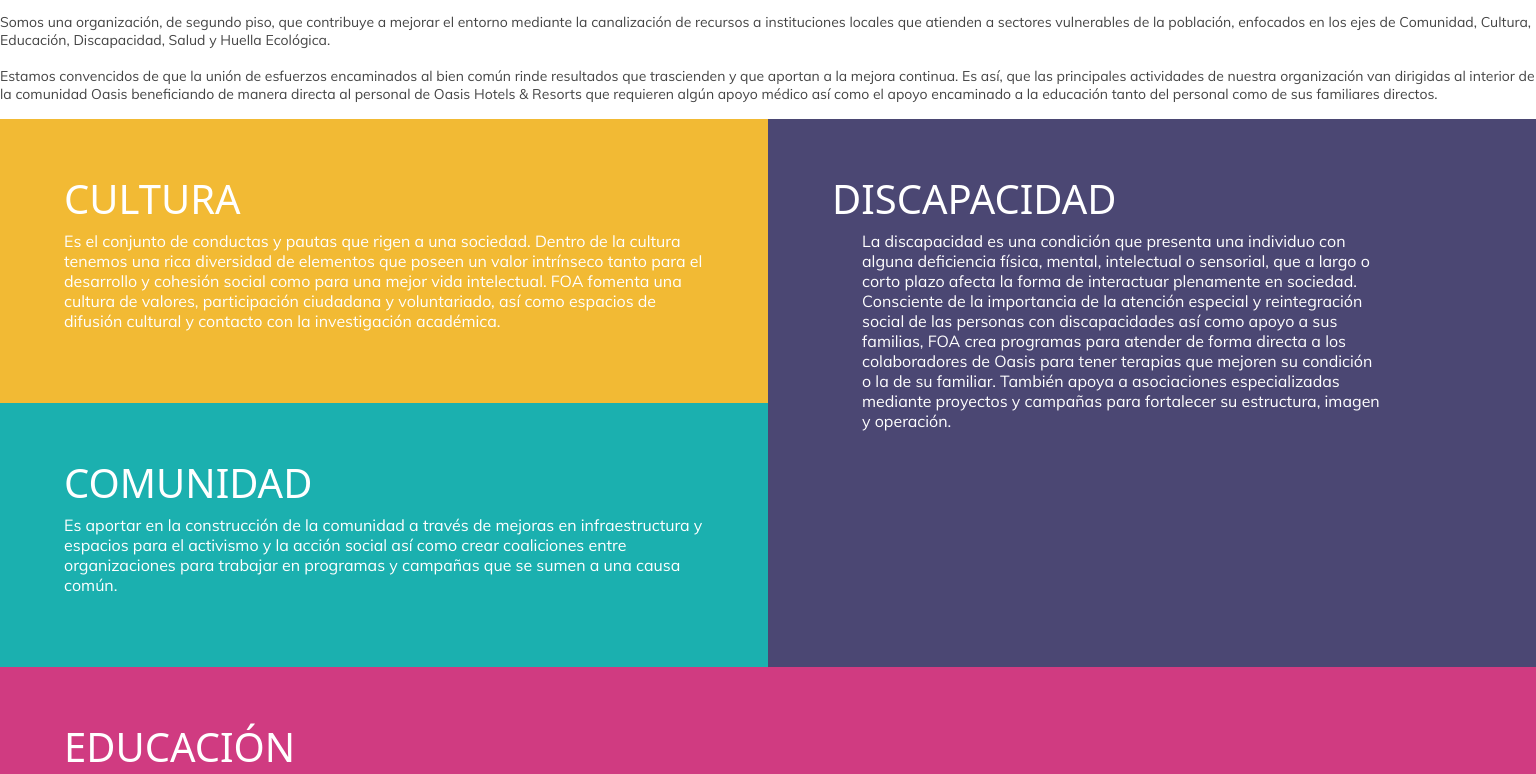
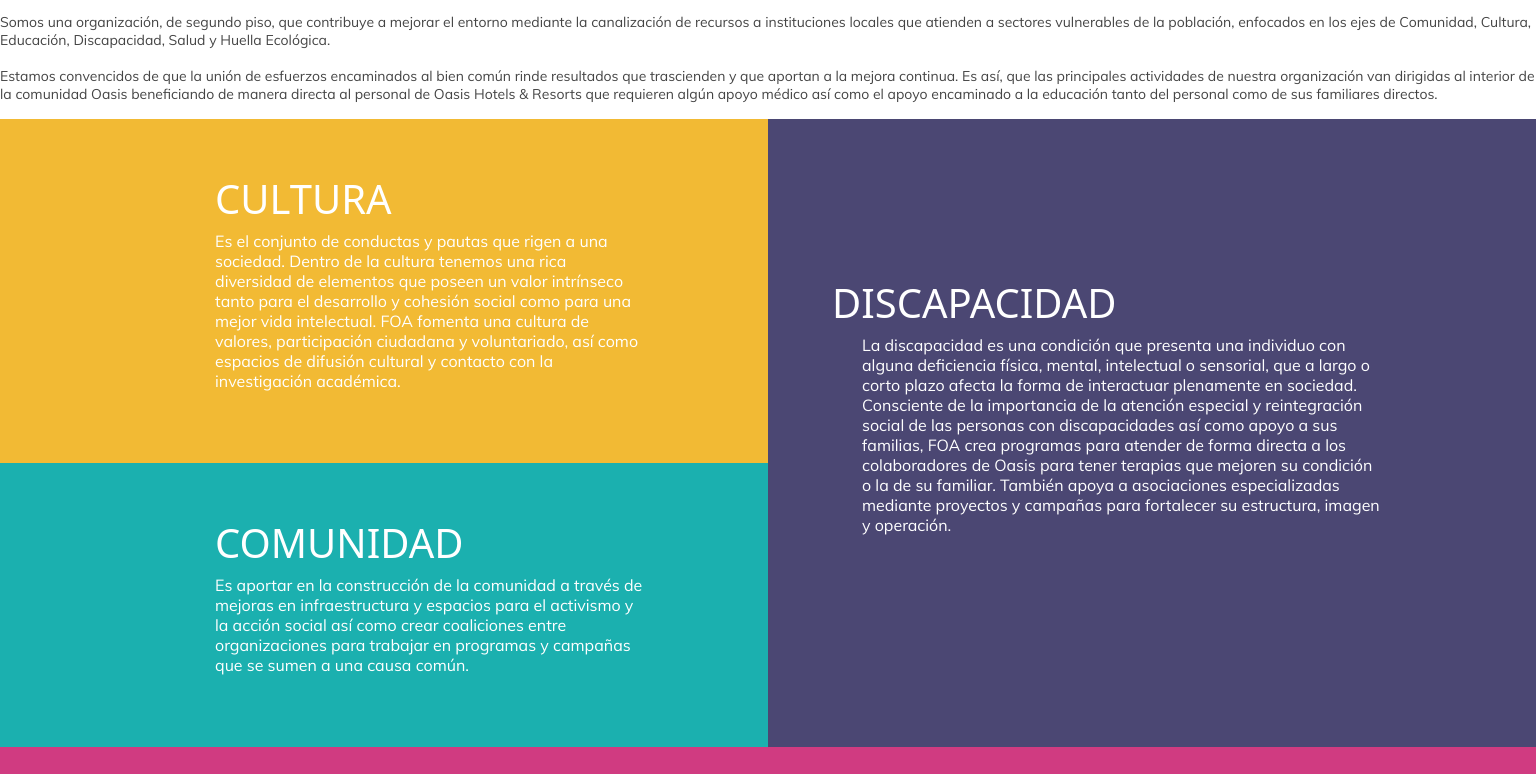
Before and after one commit to hstrejolunaoasis/test-web-bootstrap, a website built with webpack: page index.html in a window 1536 px wide. Shown: the part 739-1513 px from the top of the page. Built offline with nearby package versions, Linux system fonts and the light colour scheme; files whose address does not match are found by name.

Commit message:
cul com y dis

```diff
--- a/src/scss/styles.scss
+++ b/src/scss/styles.scss
@@ -2,7 +2,6 @@
 @import "~bootstrap/scss/bootstrap";
 /* Fonts */
 @import "base/fonts";
-
 
 .upper {
   background-color: rgba(0, 0, 0, 0.734);
@@ -98,7 +97,7 @@
   div {
     padding-inline: 4em;
     padding-block: 3.5em;
-    h2{
+    h2 {
       font-family: Muli-SemiBold;
       font-size: 30px;
       line-height: 41px;
@@ -111,32 +110,53 @@
   }
 
   #grid__cul {
+    padding-inline-start: 11vw;
+    padding-inline-end: 8vw;
+    @media(min-width: 1500px){
+      padding-inline-start: 14vw;
+      padding-inline-end: 8vw;
+    }
+    @media(min-width: 1920px){
+      padding-inline-start: 22vw;
+      padding-inline-end: 8vw;
+    }
     grid-area: cult;
     background-color: #f2ba34;
   }
   #grid__dis {
-    h2, p{
+    padding-block-start: 20vh;
+    h2,
+    p {
       padding-inline-start: 30px;
     }
     @media (min-width: 1632px) {
-        p{
+      p {
         max-width: 90%;
       }
     }
     @media (min-width: 1920px) {
-      p{
-        color: red;
+      p {
         max-width: 80%;
       }
     }
 
-    p{
+    p {
       padding-inline-end: 6vw;
     }
     grid-area: dis;
     background-color: #4b4773;
   }
   #grid__com {
+    padding-inline-start: 11vw;
+    padding-inline-end: 8vw;
+    @media(min-width: 1500px){
+      padding-inline-start: 14vw;
+      padding-inline-end: 8vw;
+    }
+    @media(min-width: 1920px){
+      padding-inline-start: 22vw;
+      padding-inline-end: 8vw;
+    }
     grid-area: com;
     background-color: #1bb0af;
   }
```
Also changed, not shown: dist/index.html. Lines whose indentation alone changed are shown as unchanged.
